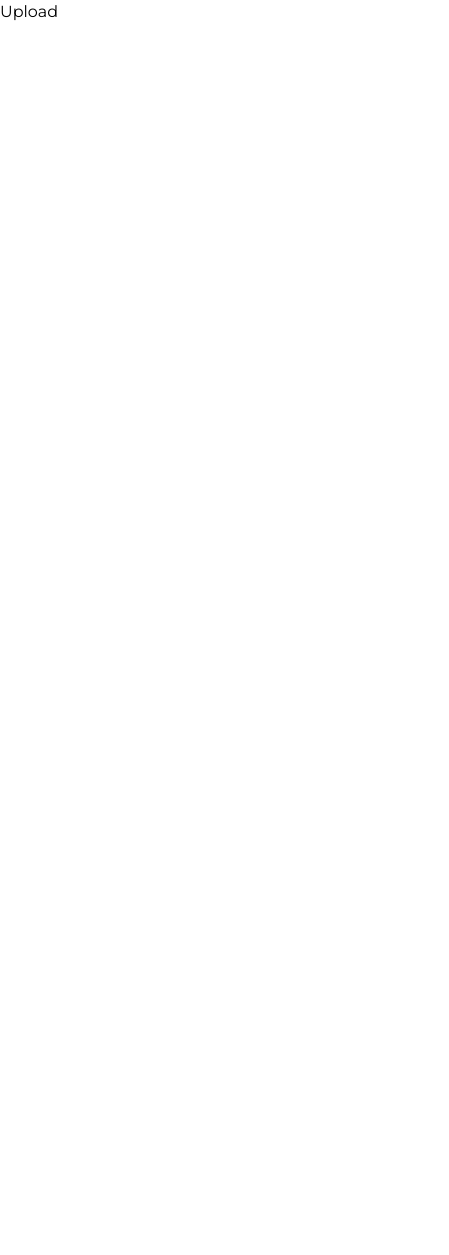
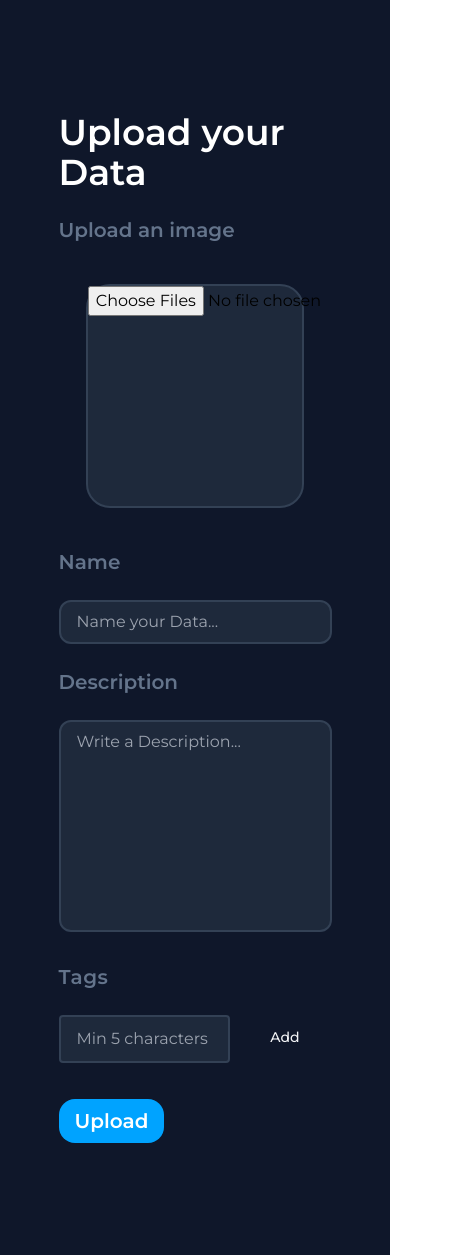
Before and after one commit to Risav03/statuscode0_frontend, a Next.js app: page /upload in a window 390 px wide. Shown: the whole page, 449 px wide, since content can reach past the window. Before the commit the page ends 844 px from the top, so only its background shows below. Built offline with nearby package versions, Linux system fonts and the light colour scheme.

Commit message:
upload done

```diff
--- a/app/upload/page.jsx
+++ b/app/upload/page.jsx
@@ -1,8 +1,116 @@
-import React from 'react'
+"use client"
+import { useState } from "react";
+import {RxCross2} from "react-icons/rx"
 
 const Upload = () => {
+
+  const [newTag, setNewTag] = useState();
+  const [tags, setTags] = useState([]);
   return (
-    <div>Upload</div>
+    <div className="bg-slate-900">
+      <div className="w-[70%] mx-auto py-28">
+        <h2 className="text-white font-semibold text-4xl">Upload your Data</h2>
+
+        <div>
+
+
+       <form>
+
+        <div>
+          <h2 className="mt-6 text-slate-500 font-semibold text-xl">Upload an image</h2>
+          <div className="w-[80%] h-56 my-10 border-2 border-slate-700 bg-slate-800 rounded-3xl mx-auto">
+            <input type="file"name="image_file" accept="image/*" multiple className="" />
+          </div>
+       </div>
+
+
+        <div>
+            <h2 className="mt-6 text-slate-500 font-semibold mb-6 text-xl">Name</h2>
+            <input placeholder="Name your Data..." type="" className="block w-[100%] bg-slate-800 border-2 border-slate-700 rounded-xl text-[1rem] py-2 px-4 text-white"/>
+        </div>
+
+        <div>
+            <h2 className="mt-6 text-slate-500 font-semibold mb-6 text-xl">Description</h2>
+            <textarea placeholder="Write a Description..." style={{resize:"none"}} rows="8" type="textarea" className="w-[100%] bg-slate-800 border-2 border-slate-700 rounded-xl text-[1rem] py-2 px-4 text-white" name="description"/>
+        </div>
+
+
+        <div className="flex flex-wrap -mx-3 mb-6">
+            <div className="w-full px-3">
+              <h2
+                className=" tracking-wide text-slate-500 text-xl font-semibold mt-6 mb-6"
+              >
+                Tags
+              </h2>
+              <div className="flex items-start text-sm space-x-2">
+                <div className="w-full">
+                  <input
+                    id="input2"
+                    minLength={5}
+                    className="appearance-none block w-full bg-slate-800 text-white border-2 border-slate-700 rounded py-3 px-4 mb-3 leading-tight focus:outline-none focus:bg-white peer text-[1rem]"
+                    type="text"
+                    placeholder="Min 5 characters"
+                    value={newTag}
+                    onChange={(e) => setNewTag(e.target.value)}
+                  />
+                  <p className="text-red-500 text-xs italic hidden peer-invalid:block">
+                    less than 5 characters
+                  </p>
+                </div>
+                <div
+                  className="text-center py-3 px-8 text-md font-medium bg-peach-dark text-gray-100 rounded-2xl cursor-pointer sm:w-min hover:bg-peach hover:text-gray-50 fundo-button hover:opacity-90"
+                  onClick={() => {
+                    if (newTag.length >= 5) {
+                      setTags((prev) => [...prev, newTag]);
+                      setNewTag("");
+                    }
+                  }}
+                >
+                  <span>Add</span>
+                </div>
+              </div>
+              <div className="flex flex-wrap -mx-1 overflow-hidden">
+                {tags?.map((tag, index) => {
+                  return (
+                    <div
+                      key={index}
+                      className="my-1 px-1 w-max overflow-hidden"
+                    >
+                      <div className="flex items-center justify-between px-2 py-1 bg-gray-200 rounded-full">
+                        <span className="text-sm p-1 font-semibold text-gray-500">
+                          {tag}
+                        </span>
+                        <button
+                          className="text-gray-500 hover:text-gray-600 hover:opacity-70"
+                          onClick={() => {
+                            setTags((prev) =>
+                              prev.filter((t, i) => i !== index)
+                            );
+                          }}
+                        >
+                          <RxCross2 className="w-4 h-4" />
+                        </button>
+                      </div>
+                    </div>
+                  );
+                })}
+              </div>
+            </div>
+          </div>
+
+        <button className="bg-blue-mid hover:bg-blue-dark py-2 px-4 text-white font-semibold rounded-2xl text-xl">
+          <input type="submit" value="Upload"/>
+        </button>
+
+
+
+
+       </form>
+
+        </div>
+      </div>
+
+    </div>
   )
 }
 
--- a/package.json
+++ b/package.json
@@ -14,6 +14,7 @@
     "postcss": "8.4.27",
     "react": "18.2.0",
     "react-dom": "18.2.0",
+    "react-icons": "^4.10.1",
     "tailwindcss": "3.3.3"
   }
 }
```
Also changed, not shown: 1 other file (tests, documents, lock files or other folders).
